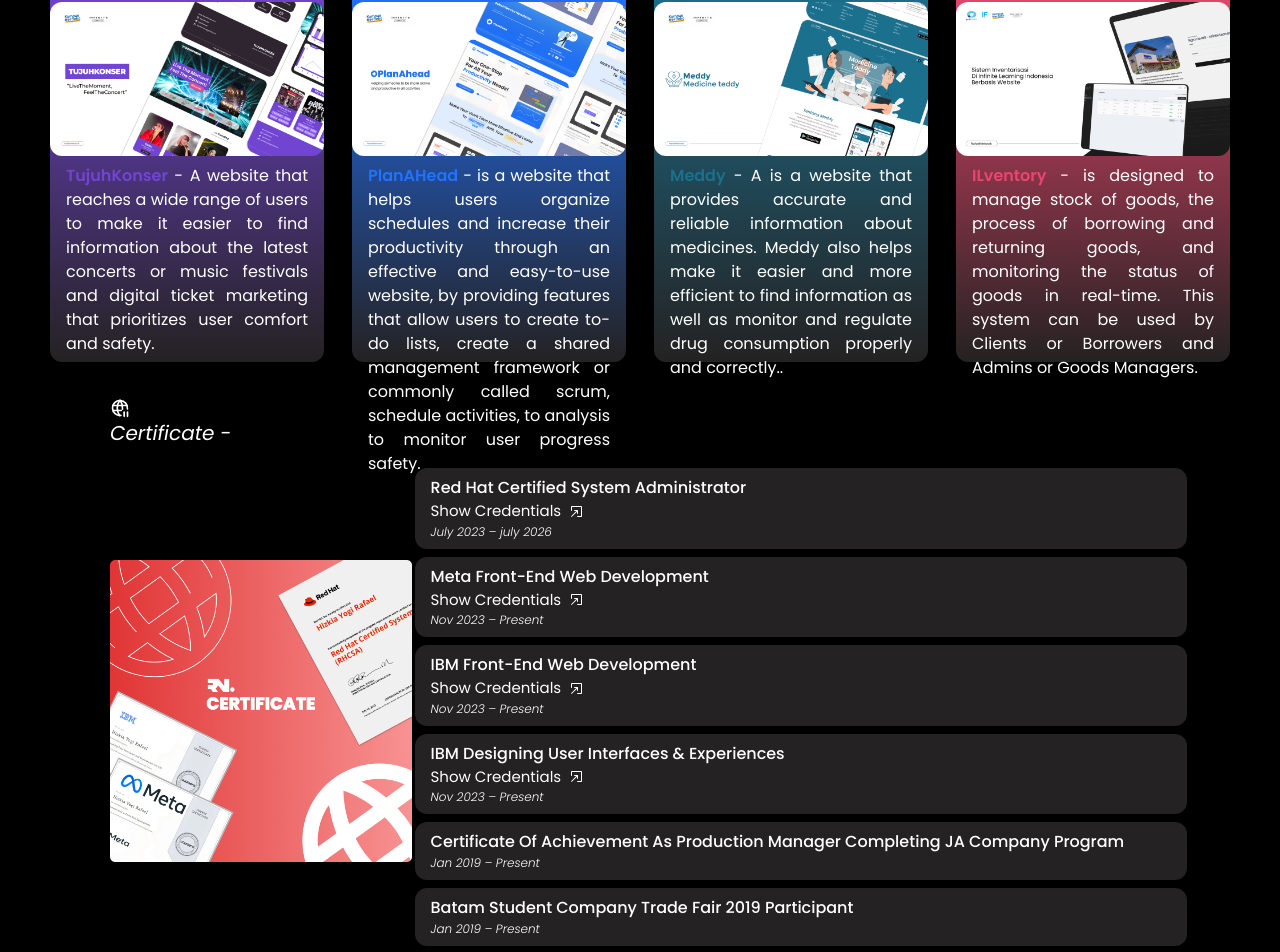
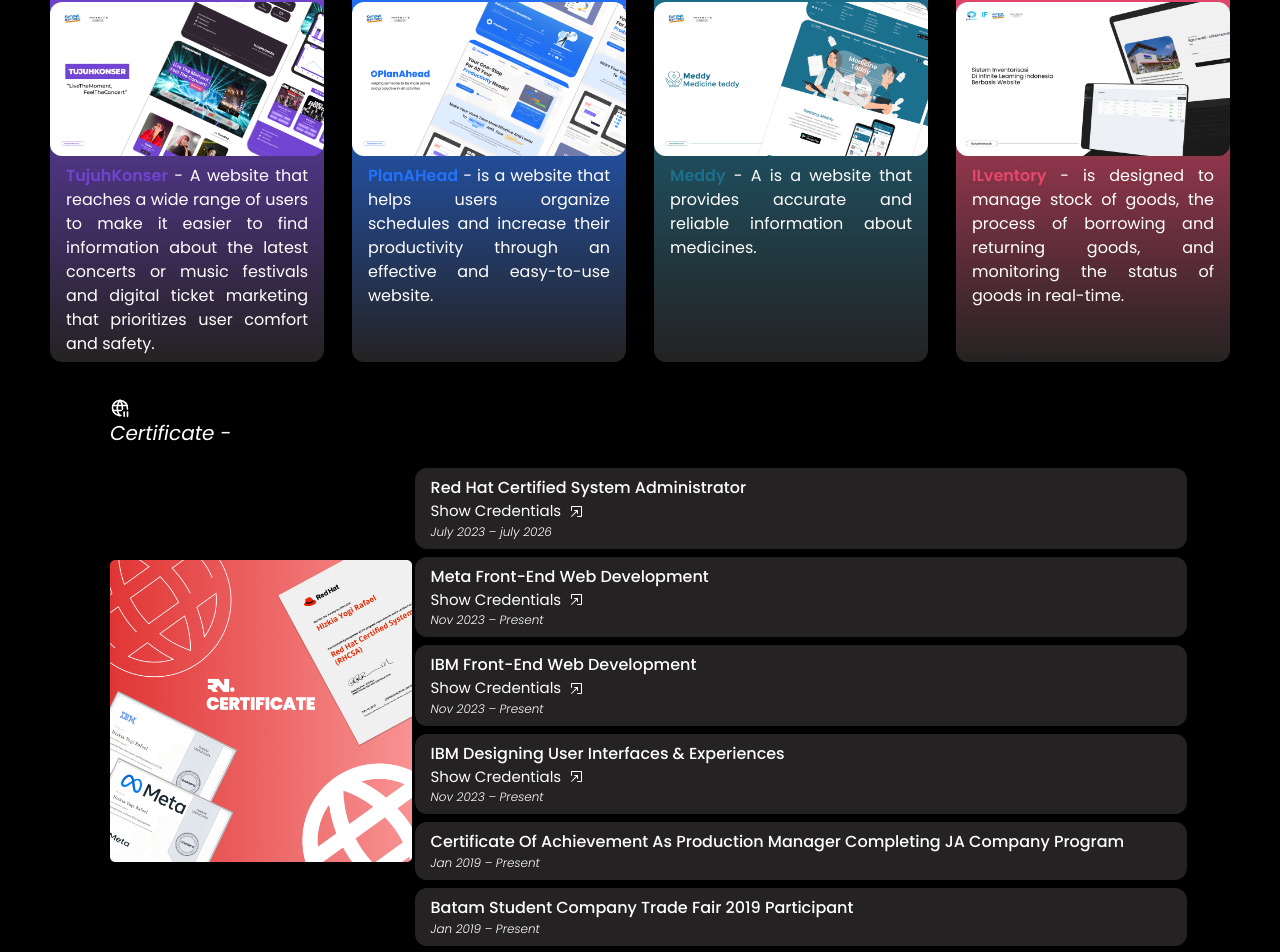
Before and after one commit to hizkiayogirafael/personalprofile, a React (Vite) app: page / in a window 1280 px wide. Shown: the part 3680-4632 px from the top of the page. Built offline with nearby package versions, Linux system fonts and the light colour scheme.

Commit message:
change icon

```diff
--- a/src/pages/Landingpage.jsx
+++ b/src/pages/Landingpage.jsx
@@ -294,11 +294,7 @@
               <p className="text-white font-poppins text-justify text-[9px] px-4 pt-2 lg:text-[16px]">
                 <span className="font-semibold text-[#2172FF]">PlanAHead</span>{" "}
                 - is a website that helps users organize schedules and increase
-                their productivity through an effective and easy-to-use website,
-                by providing features that allow users to create to-do lists,
-                create a shared management framework or commonly called scrum,
-                schedule activities, to analysis to monitor user progress
-                safety.
+                their productivity through an effective and easy-to-use website.
               </p>
             </div>
             {/* project 3 */}
@@ -311,9 +307,7 @@
               <p className="text-white font-poppins text-justify text-[9px] px-4 pt-2 lg:text-[16px]">
                 <span className="font-semibold text-[#1B708D]">Meddy</span> - A
                 is a website that provides accurate and reliable information
-                about medicines. Meddy also helps make it easier and more
-                efficient to find information as well as monitor and regulate
-                drug consumption properly and correctly..
+                about medicines.
               </p>
             </div>
             {/* project 4 */}
@@ -327,8 +321,7 @@
                 <span className="font-semibold text-[#EA466D]">ILventory</span>{" "}
                 - is designed to manage stock of goods, the process of borrowing
                 and returning goods, and monitoring the status of goods in
-                real-time. This system can be used by Clients or Borrowers and
-                Admins or Goods Managers.
+                real-time.
               </p>
             </div>
           </div>
```
